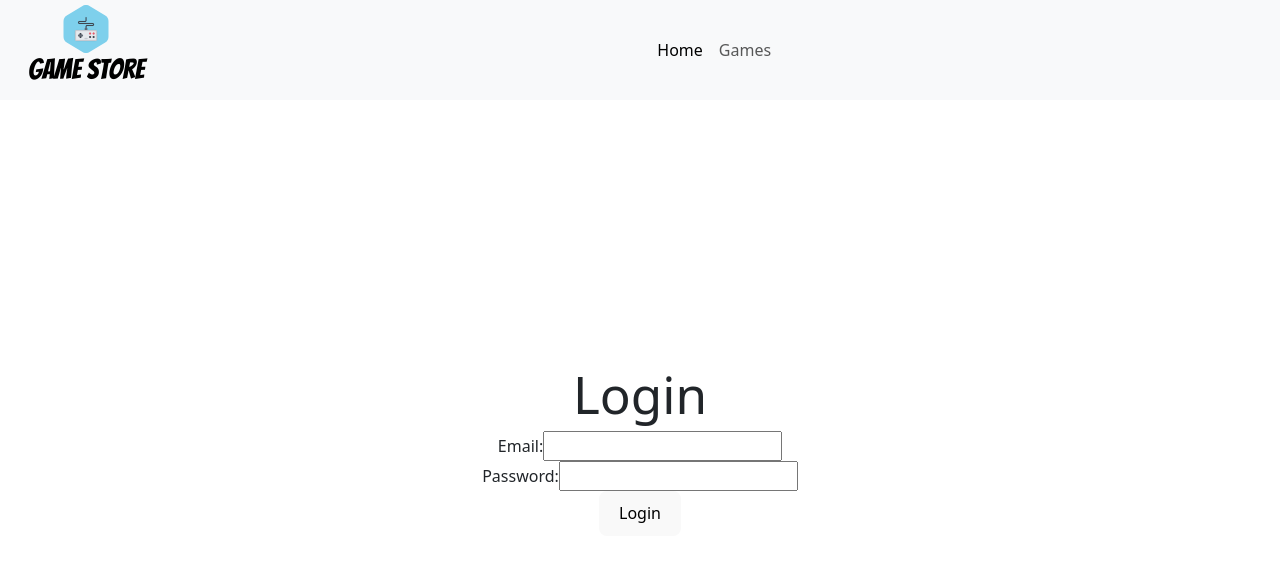
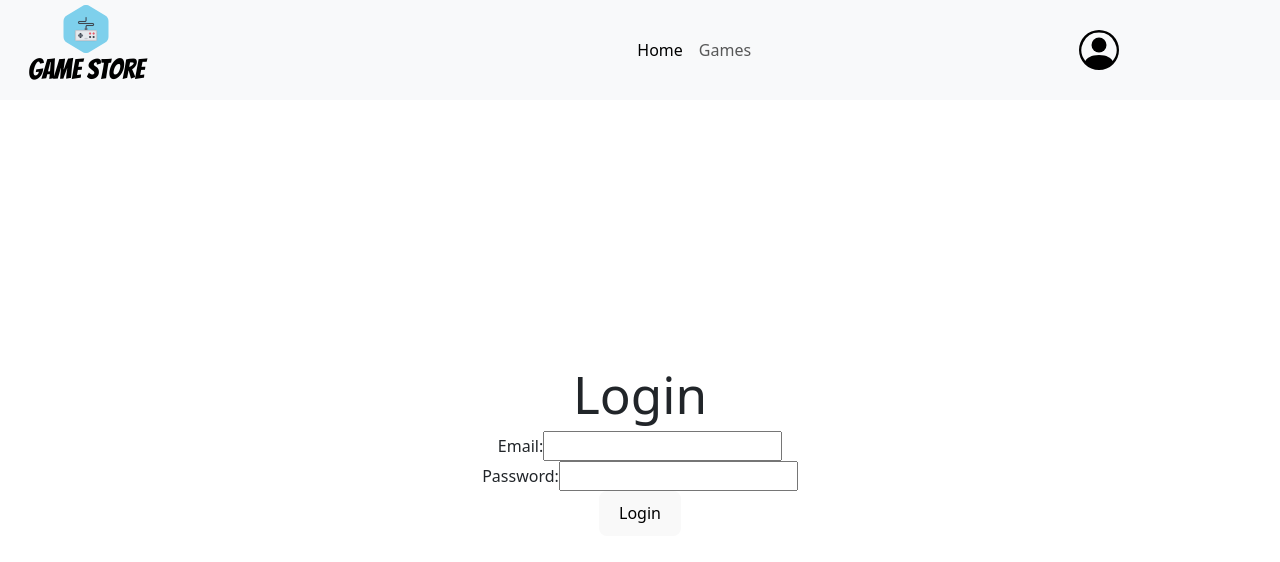
Before and after one commit to k-129/game-store, a React (Vite) app: page /login in a window 1280 px wide. Shown: the top 562 px of the page. Built offline with nearby package versions, Linux system fonts and the light colour scheme.

Commit message:
correct few errors

```diff
--- a/src/Components/Navbar/index.jsx
+++ b/src/Components/Navbar/index.jsx
@@ -1,79 +1,89 @@
-import React from 'react';
+import React, { useContext, useEffect, useState } from 'react';
 import { Link, useParams } from 'react-router-dom';
 import GamepadIcon from "../../assets/images/gamepad-svgrepo-com.svg";
-import {useContext} from 'react';
 import { AuthContext } from '../../Context/auth.context';
-import authService from '../../Services/auth.service';
-import {useState, useEffect} from 'react';
 import axios from 'axios';
 
 export default function NavBar(props) {
-  const {isLoggedIn, user, logoutUser} = useContext(AuthContext);
-  const [userDetails, setUserDetails] = useState("");
+  const { isLoggedIn, user, logoutUser } = useContext(AuthContext);
+  const [userDetails, setUserDetails] = useState(null);
+  const { userId } = useParams();
 
-const {userId} =useParams();
-  const userInfo = async () => {
+  useEffect(() => {
+    const fetchUserDetails = async () => {
       try {
-      const response = await axios.get(`http://localhost:5005/api/profile/${user._id}`)
-    setUserDetails(response.data)
-    console.log(response.data)
+        const response = await axios.get(`http://localhost:5005/api/profile/${userId}`);
+        setUserDetails(response.data);
+        console.log(response.data);
       } catch (error) {
-      console.log(error)
+        console.log('Error fetching user details:', error);
       }
+    };
+
+    if (isLoggedIn) {
+      fetchUserDetails();
     }
-
-
-    // Destructuring
-    const {userProp} = props;
-
-    useEffect(()=>{
-      // Find the game with the id that matches Route Params
-
-  console.log(user)
-      // Store it into state, in order to persist Updates
-      //userInfo();
-
-    }, [])
-
-
-
-
+  }, [userId, isLoggedIn]);
 
   return (
     <nav className="navbar fixed-top navbar-expand-lg bg-body-tertiary">
-      <div className="container-fluid ">
+      <div className="container-fluid">
         <Link className="navbar-brand" to="/">
           <img src={GamepadIcon} alt="Gamepad Icon" className="brand-icon" />
-          <h3 className='nav-title'>Game Store</h3>
+          <h3 className="nav-title">Game Store</h3>
         </Link>
-        <button className="navbar-toggler" type="button" data-bs-toggle="collapse" data-bs-target="#navbarNavDropdown" aria-controls="navbarNavDropdown" aria-expanded="false" aria-label="Toggle navigation">
+        <button
+          className="navbar-toggler"
+          type="button"
+          data-bs-toggle="collapse"
+          data-bs-target="#navbarNavDropdown"
+          aria-controls="navbarNavDropdown"
+          aria-expanded="false"
+          aria-label="Toggle navigation"
+        >
           <span className="navbar-toggler-icon"></span>
         </button>
         <div className="collapse navbar-collapse justify-content-center" id="navbarNavDropdown">
-          <ul className="navbar-nav ">
+          <ul className="navbar-nav">
             <li className="nav-item">
-              <Link className="nav-link active" aria-current="page" to="/">Home</Link>
+              <Link className="nav-link active" aria-current="page" to="/">
+                Home
+              </Link>
             </li>
             <li className="nav-item">
-              <Link className="nav-link" to="/games">Games</Link>
+              <Link className="nav-link" to="/games">
+                Games
+              </Link>
             </li>
-            {isLoggedIn? (
+            {isLoggedIn ? (
               <li className="nav-item">
-              <Link className="nav-link" to="/add-game">Add Game</Link>
-            </li>) :
-            (
-              <li>
-
+                <Link className="nav-link" to="/add-game">
+                  Add Game
+                </Link>
               </li>
+            ) : (
+              <li></li>
             )}
           </ul>
-        <div className='profile-link'>
-{   isLoggedIn &&      <Link to={`/profile/${user._id}`}>
-          <svg  xmlns="http://www.w3.org/2000/svg" width="40" height="40" fill="black" className="bi bi-person-circle profile-icon" viewBox="0 0 16 16">
-          <path d="M11 6a3 3 0 1 1-6 0 3 3 0 0 1 6 0z"/>
-          <path fillRule="evenodd" d="M0 8a8 8 0 1 1 16 0A8 8 0 0 1 0 8zm8-7a7 7 0 0 0-5.468 11.37C3.242 11.226 4.805 10 8 10s4.757 1.225 5.468 2.37A7 7 0 0 0 8 1z"/>
+          <div className="profile-link">
+
+              <Link to={`/profile/${userId}`}>
+                <svg
+                  xmlns="http://www.w3.org/2000/svg"
+                  width="40"
+                  height="40"
+                  fill="black"
+                  className="bi bi-person-circle profile-icon"
+                  viewBox="0 0 16 16"
+                >
+                  <path d="M11 6a3 3 0 1 1-6 0 3 3 0 0 1 6 0z" />
+                  <path
+                    fillRule="evenodd"
+                    d="M0 8a8 8 0 1 1 16 0A8 8 0 0 1 0 8zm8-7a7 7 0 0 0-5.468 11.37C3.242 11.226 4.805 10 8 10s4.757 1.225 5.468 2.37A7 7 0 0 0 8 1z"
+                  />
                 </svg>
-        </Link>   }
+              </Link>
+
           </div>
         </div>
       </div>
--- a/src/Pages/Profile/index.jsx
+++ b/src/Pages/Profile/index.jsx
@@ -1,19 +1,38 @@
-import {Link, useParams} from 'react-router-dom';
-import {useContext, useState, useNavigate} from 'react';
+import { Link, useParams } from 'react-router-dom';
+import { useContext, useEffect, useState } from 'react';
 import { AuthContext } from '../../Context/auth.context';
+import axios from 'axios';
 
 export default function ProfilePage() {
   const { userId } = useParams();
-    const {isLoggedIn, user, logoutUser} = useContext(AuthContext);
+  const { isLoggedIn, user, logoutUser } = useContext(AuthContext);
+  const [userInfo, setUserInfo] = useState(null);
+
+  useEffect(() => {
+    const fetchUser = async () => {
+      try {
+        const response = await axios.get(`http://localhost:5005/api/profile/${userId}`);
+        setUserInfo(response.data);
+      } catch (error) {
+        console.log(error);
+      }
+    };
+
+    fetchUser();
+  }, [userId]);
+
+  if (!userInfo) {
+    return <div>Loading...</div>;
+  }
 
   return (
     <div className="profile">
       <aside className="profile-info">
-            <img className="user-pic" src="" alt="profile-pic"/>
+        {/* <img className="user-pic" src="" alt="profile-pic"/> */}
         <div className="user-info">
-                <h3 className="user-name">User Name</h3>
-                <p className="user-email">User email</p>
-                <p className="about-me">About Me</p>
+          <h3 className="user-name">User Name: {userInfo.name}</h3>
+          <p className="user-email">User email: {userInfo.email}</p>
+          <p className="about-me">About Me: {userInfo.about_me}</p>
         </div>
         <div className="user-links">
           <Link to={`/profile/edit/${user._id}`}>Edit</Link>
@@ -25,5 +44,5 @@ export default function ProfilePage() {
         cards for bucket list
       </div>
     </div>
-  )
+  );
 }
--- a/src/Services/auth.service.jsx
+++ b/src/Services/auth.service.jsx
@@ -23,29 +23,22 @@ class AuthService {
 
   login = (requestBody) => {
     return this.api.post('/api/login', requestBody);
-    // same as
-    // return axios.post("http://localhost:5005/auth/login");
   };
 
   signup = (requestBody) => {
     return this.api.post('/api/signup', requestBody);
-    // same as
-    // return axios.post("http://localhost:5005/auth/singup");
+  };
+ profile = id => {
+    return this.api.get(`/api/profile/${id}`);
+  };
+  editProfile = (id, requestBody) => {
+    return this.api.put(`/api/profile/edit/${id}`, requestBody);
   };
 
   verify = () => {
     return this.api.get('/api/verify');
-    // same as
-    // return axios.post("http://localhost:5005/auth/verify");
   };
-  profile = (userId) => {
-    return this.api.get(`/api/profile/${userId}`);
-    // same as
-    // return axios.post("http://localhost:5005/auth/verify");
-  };
-  editProfile = (userId) => {
-    return this.api.put(`/api/profile/edit/${userId}`);
-  };
+
 }
 
 // Create one instance object
```
Lines whose indentation alone changed are shown as unchanged.
